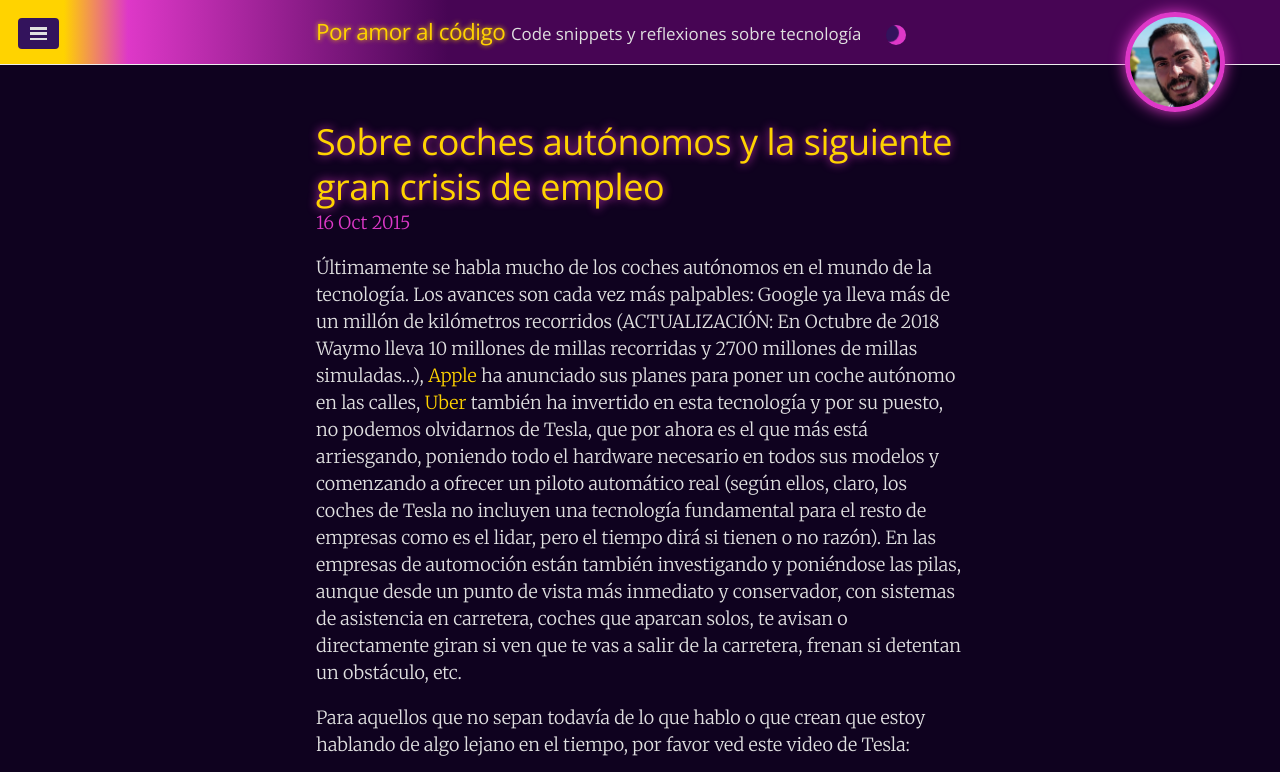
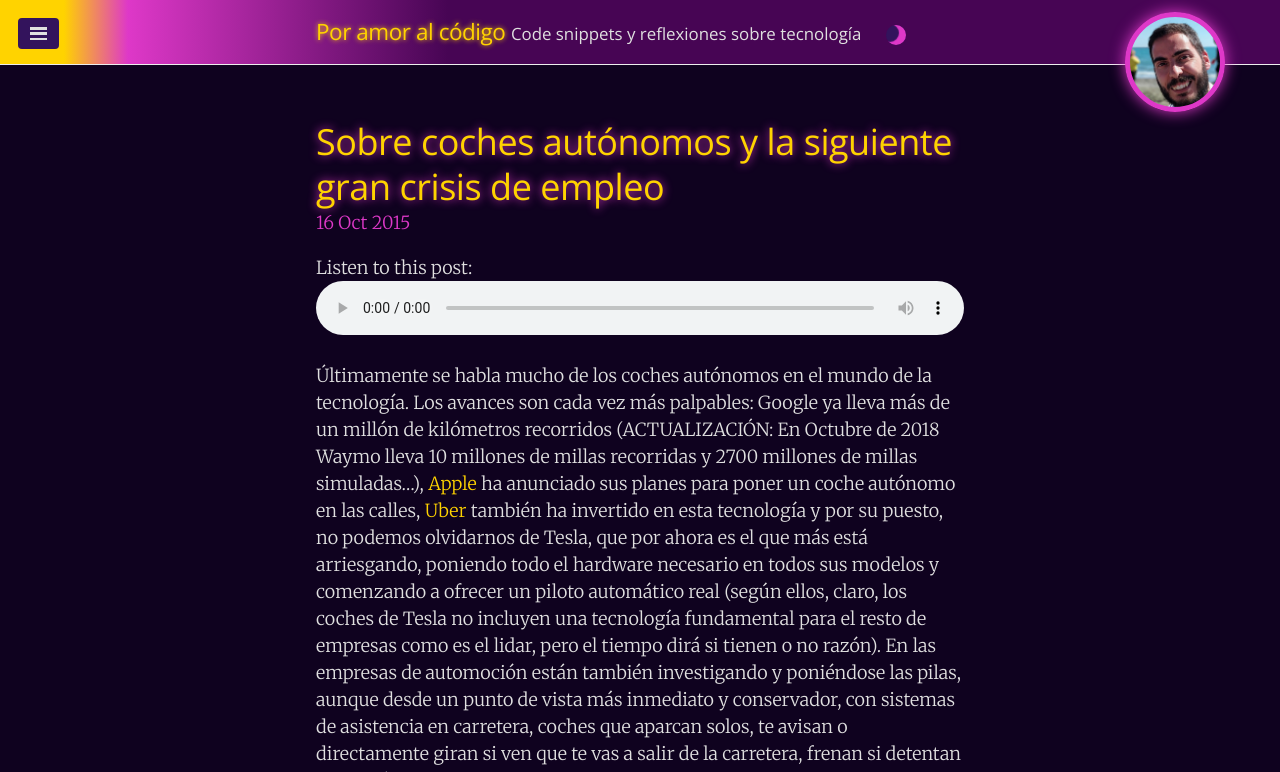
Before and after one commit to juanmirod/juanmirod.github.io, a Jekyll site: the page built from _posts/2015-10-16-sobre-coches-aut-nomos-y-la-siguiente-gran-crisis-de-empleo.markdown, in a window 1280 px wide, cut to the strip 0-772 px from the top of the page. Built offline with Jekyll 4.4.1, drawn with Linux system fonts in a browser that asks for light colours.

Commit message:
add a couple of audio files from tts

```diff
--- a/_posts/2015-10-16-sobre-coches-aut-nomos-y-la-siguiente-gran-crisis-de-empleo.markdown
+++ b/_posts/2015-10-16-sobre-coches-aut-nomos-y-la-siguiente-gran-crisis-de-empleo.markdown
@@ -4,6 +4,13 @@ title: Sobre coches autónomos y la siguiente gran crisis de empleo
 layout: post
 tags: [opinión, Inteligencia Artificial]
 ---
+
+<figure class="audio-version">
+  <figcaption>Listen to this post:</figcaption>
+  <audio controls src="/public/media/sobre_coches.mp3">
+    <a href="/public/media/sobre_coches.mp3"> Download audio </a>
+  </audio>
+</figure>
 
 Últimamente se habla mucho de los coches autónomos en el mundo de la tecnología. Los avances son cada vez más palpables: Google ya lleva más de un millón de kilómetros recorridos (ACTUALIZACIÓN: En Octubre de 2018 Waymo lleva 10 millones de millas recorridas y 2700 millones de millas simuladas...), [Apple](http://iphone.appleinsider.com/articles/15/10/19/electric-motorcycle-startup-shutters-after-losing-top-talent-to-apple) ha anunciado sus planes para poner un coche autónomo en las calles, [Uber](http://www.theguardian.com/technology/2015/feb/03/are-driverless-cars-the-future-of-uber) también ha invertido en esta tecnología y por su puesto, no podemos olvidarnos de Tesla, que por ahora es el que más está arriesgando, poniendo todo el hardware necesario en todos sus modelos y comenzando a ofrecer un piloto automático real (según ellos, claro, los coches de Tesla no incluyen una tecnología fundamental para el resto de empresas como es el lidar, pero el tiempo dirá si tienen o no razón). En las empresas de automoción están también investigando y poniéndose las pilas, aunque desde un punto de vista más inmediato y conservador, con sistemas de asistencia en carretera, coches que aparcan solos, te avisan o directamente giran si ven que te vas a salir de la carretera, frenan si detentan un obstáculo, etc.
 
--- a/_posts/2023-07-07-mi-experiencia-nlp.markdown
+++ b/_posts/2023-07-07-mi-experiencia-nlp.markdown
@@ -61,8 +61,8 @@ Ni que decir tiene que nuestro chatbot seguía siendo bastante patata, pero teni
 1. **Tokenizar** y limpiar la entrada
 2. **Detección de entidades** con diccionarios en el lado clásico o con un NER en ML.
 3. **Clasificación de la intención** de la frase:
-    - En el lado clásico esto eran cientos o miles de reglas y regex para tratar de hacer matchear la frase con un patrón conocido.
-    - En ML podías entrenar un clasificador con las intenciones que tuvieras y el clsaificador te daba una intención o varias con un margen de confianza.
+   - En el lado clásico esto eran cientos o miles de reglas y regex para tratar de hacer matchear la frase con un patrón conocido.
+   - En ML podías entrenar un clasificador con las intenciones que tuvieras y el clsaificador te daba una intención o varias con un margen de confianza.
 4. Con la intención, si tienes algo con confianza alta, y tienes las entidades (variables como Paris, Juan o concierto) **puedes intentar responder**. Si no, tienes un backup tipo [ELISA](https://en.wikipedia.org/wiki/ELIZA) que da respuestas genéricas, intenta ser gracioso o te pide disculpas por que no te ha entendido.
 5. **Responder en sí es muy complicado**, pongamos que el usuario te pregunta si está lloviendo en Paris. Paris es enorme, tu API del tiempo de pide un código postal o unas coordenadas, tienes que ser capaz de decidir cuáles darles, con una base de datos o otro servicio que te de coordenadas dada una ciudad... y Paris es fácil, pero ¿y si te dicen "Córdoba"? ¿La de España? ¿La de Argentína? ¿La de USA? ¿Desde dónde pregunta el usuario? tal vez eso pueda servir para saber lo que está pidiendo... ¿Y si te pide un dato genérico cómo la temperatura máxima registrada en el Sahara, o una conversión de unidades, o que le des un resumen de un libro o una persona?... es un agujero de conejo que nunca termina. Damos por supuesto un motón de funcionalidad que Google lleva 25 años construyendo con cientos de ingenieros y expertos y miles de millones de webs a las que enlazar.
 
--- a/public/css/common.css
+++ b/public/css/common.css
@@ -22,6 +22,14 @@
   box-shadow: inset -6px -2px 1px 1px var(--accent-color);
 }
 
+.audio-version {
+  margin: 0 0 20px 0;
+}
+
+.audio-version audio {
+  width: 100%;
+}
+
 @media only screen and (max-width: 550px) {
   .masthead-title {
     text-align: left;
```
Also changed, not shown: _posts/2018-02-15-porque-linux.markdown (+7 -0 lines), 3 other files.
